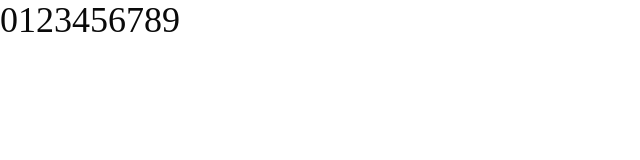
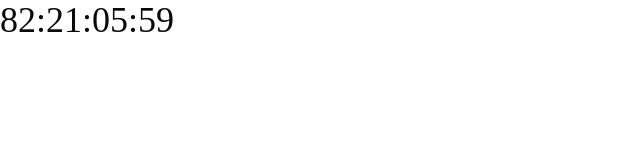
Before and after one commit to parkerswinton/countdown, a React app: page / in a window 1280 px wide. Shown: the top 160 px of the page, without its empty margins (0-640 px from the left). Built offline with nearby package versions, Linux system fonts and the light colour scheme; the HTML template or start-up script is replaced by a standard one.

Commit message:
feat: primitive useTimer hook

```diff
--- a/package.json
+++ b/package.json
@@ -16,6 +16,7 @@
     "@tailwindcss/vite": "^4.1.12",
     "class-variance-authority": "^0.7.1",
     "clsx": "^2.1.1",
+    "date-fns": "^4.1.0",
     "lucide-react": "^0.540.0",
     "react": "^19.1.1",
     "react-dom": "^19.1.1",
--- a/src/App.tsx
+++ b/src/App.tsx
@@ -1,16 +1,19 @@
 import { DndContext, type DragEndEvent } from "@dnd-kit/core";
 import { Draggable } from "./components/Draggable";
+import { useTimer } from "./hooks/useTimer";
 
 export const App = () => {
   const handleDragEnd = (e: DragEndEvent) => {
     console.log(e);
   };
 
+  const diff = useTimer(new Date(2025, 10, 12, 4, 7, 5));
+
   return (
     <div className="h-screen w-screen overflow-hidden">
       <DndContext onDragEnd={handleDragEnd}>
         <Draggable>
-          <h1 className="font-dseg text-4xl">0123456789</h1>
+          <h1 className="font-dseg text-4xl">{`${String(diff.days).padStart(2, "0")}:${String(diff.hours).padStart(2, "0")}:${String(diff.minutes).padStart(2, "0")}:${String(diff.seconds).padStart(2, "0")}`}</h1>
         </Draggable>
       </DndContext>
     </div>
--- /dev/null
+++ b/src/hooks/useTimer.tsx
@@ -0,0 +1,41 @@
+import { useEffect, useState } from "react";
+import {
+  differenceInDays,
+  differenceInHours,
+  differenceInMinutes,
+  differenceInSeconds,
+  isPast,
+} from "date-fns";
+
+type Duration = {
+  days: number;
+  hours: number;
+  minutes: number;
+  seconds: number;
+};
+
+const getDifference = (target: Date) => {
+  if (isPast(target)) return { days: 0, hours: 0, minutes: 0, seconds: 0 };
+
+  const now = new Date();
+  return {
+    days: differenceInDays(target, now),
+    hours: differenceInHours(target, now) % 24,
+    minutes: differenceInMinutes(target, now) % 60,
+    seconds: differenceInSeconds(target, now) % 60,
+  };
+};
+
+export const useTimer = (target: Date): Duration => {
+  const [difference, setDifference] = useState(getDifference(target));
+
+  useEffect(() => {
+    const intervalId = setInterval(() => {
+      setDifference(getDifference(target));
+    }, 250);
+
+    return () => clearInterval(intervalId);
+  }, [setDifference, target]);
+
+  return difference;
+};
```
Also changed, not shown: 1 other file (tests, documents, lock files or other folders).
